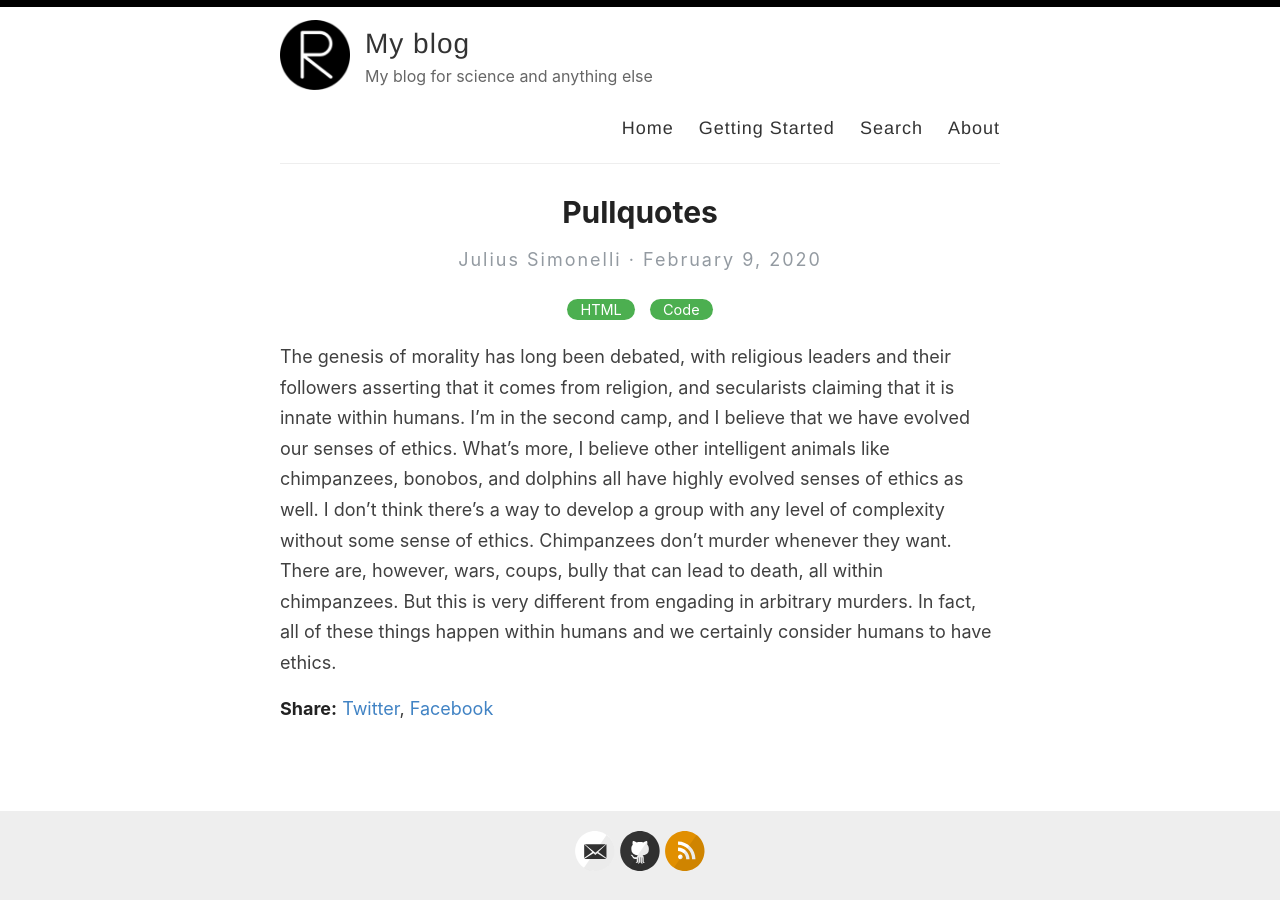
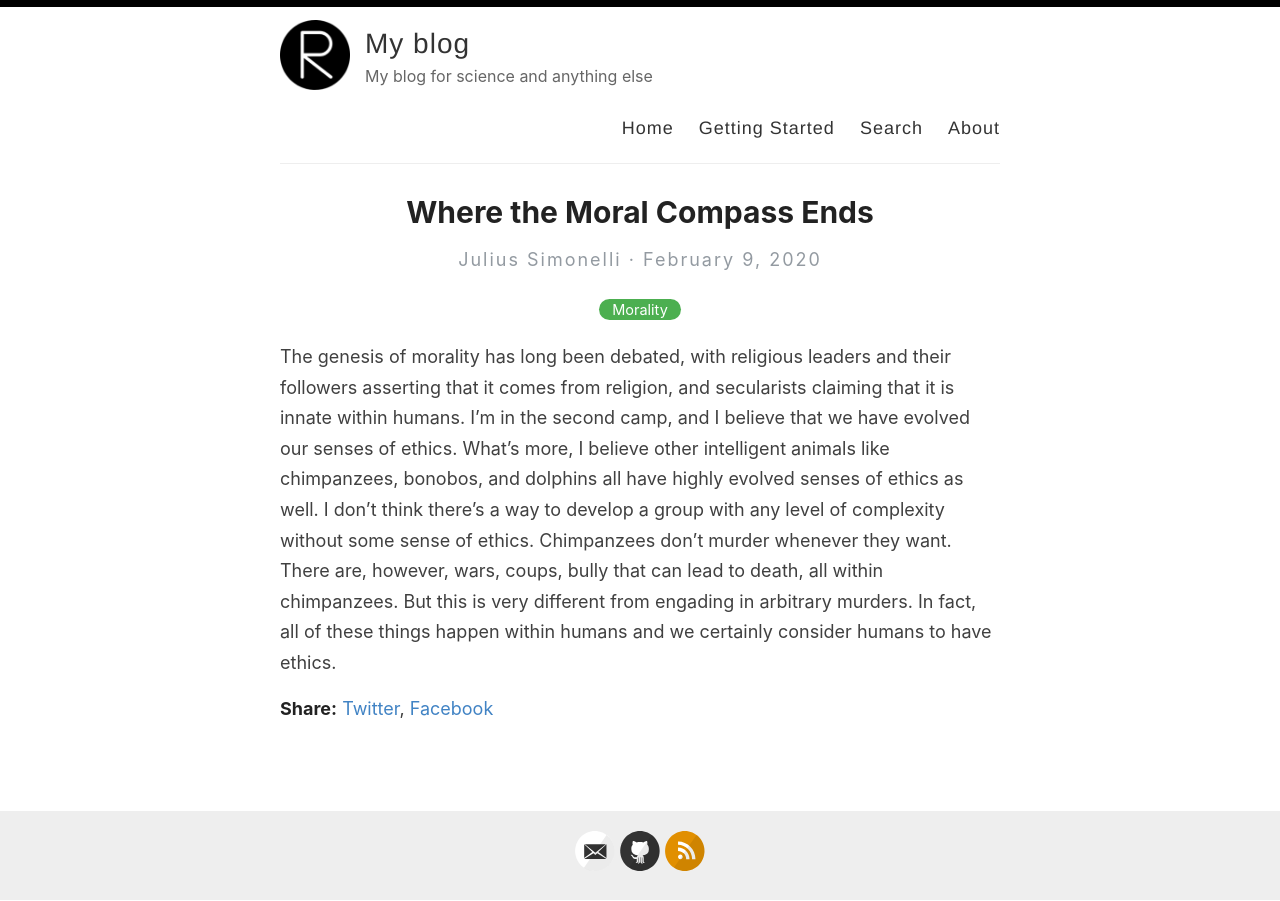
Before and after one commit to jss367/blog, a Jekyll site: the page built from _posts/2020-02-09-end-of-the-compass.md, in a window 1280 px wide. Built offline with Jekyll 4.4.1, drawn with Linux system fonts in a browser that asks for light colours.

Commit message:
Update 2020-02-09-end-of-the-compass.md

```diff
--- a/_posts/2020-02-09-end-of-the-compass.md
+++ b/_posts/2020-02-09-end-of-the-compass.md
@@ -1,7 +1,7 @@
 ---
 layout: post
-title:  Pullquotes
-categories: [HTML,Code]
+title:  Where the Moral Compass Ends
+categories: [Morality]
 excerpt: We have no moral compass for the 21st century
 ---
 
```
